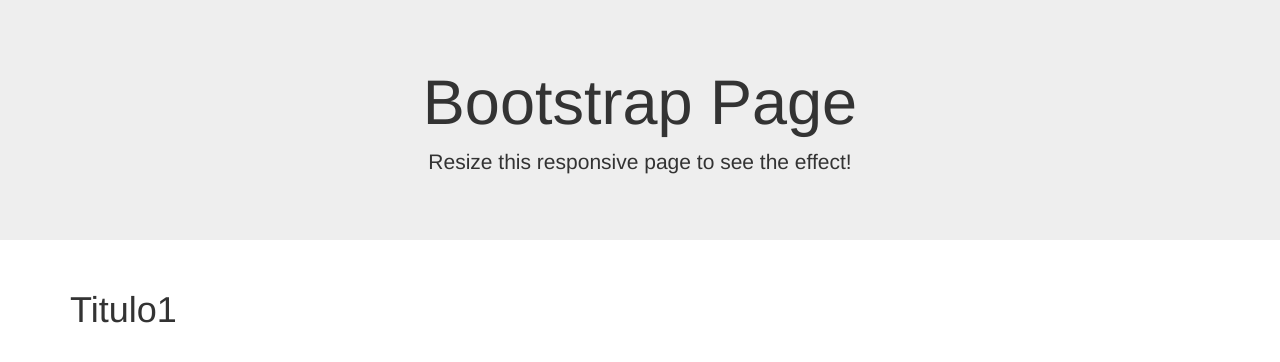
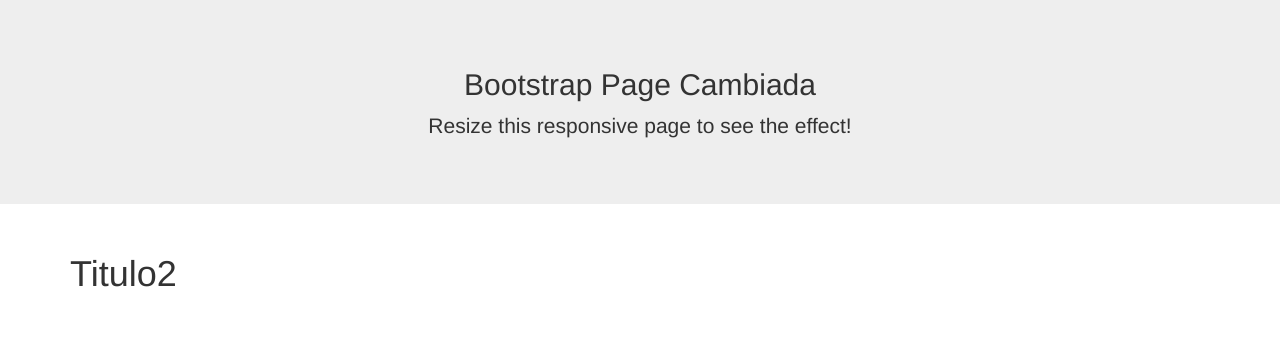
Before and after one commit to masterfaka/NVL-js, a plain HTML site: page index.html in a window 1280 px wide. Drawn offline with nearby package versions, Linux system fonts and the light colour scheme.

Commit message:
segundo commit

```diff
--- a/index.html
+++ b/index.html
@@ -11,14 +11,14 @@
 <body>
 
 <div class="jumbotron text-center">
-  <h1> Bootstrap Page</h1>
+  <h2> Bootstrap Page Cambiada</h2>
   <p>Resize this responsive page to see the effect!</p>
 </div>
 
 <div class="container">
   <div class="row">
     <div class="col-sm-4">
-      <h1>Titulo1</h1>
+      <h1>Titulo2</h1>
 
     </div>
 
```
